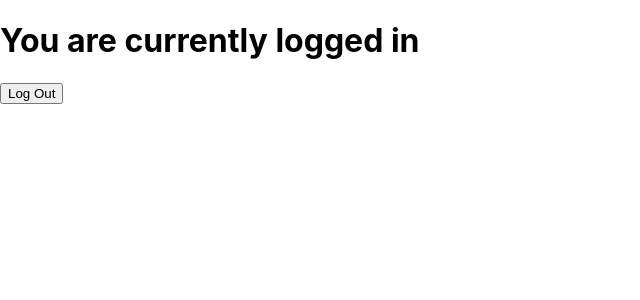
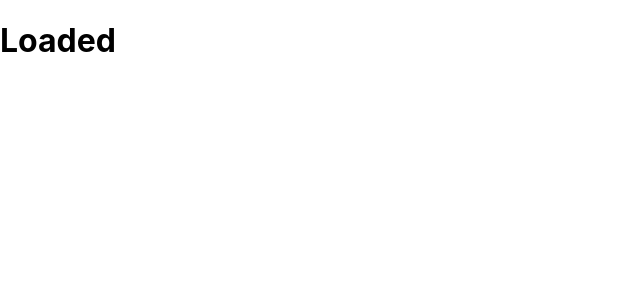
Before and after one commit to schwarro/scrimba, a React (Create React App) app in the folder practice/: page / in a window 1280 px wide. Shown: the top 300 px of the page, without its empty margins (0-640 px from the left). Built offline with nearby package versions, Linux system fonts and the light colour scheme.

Commit message:
worked with conditional rendering

```diff
--- a/practice/src/App.js
+++ b/practice/src/App.js
@@ -1,41 +1,29 @@
-import React, { Component } from "react"
+import React, {Component} from "react"
+import Conditional from "./component/Conditional"
 
 class App extends Component {
     constructor() {
         super()
         this.state = {
-      isLoggedIn: true
+            isLoading: true
         }
-    this.handleClick = this.handleClick.bind(this)
     }
 
-  handleClick() {
-    this.setState(prevState => {
-      return {
-        isLoggedIn: !prevState.isLoggedIn
-      }
+    componentDidMount() {
+        setTimeout(() => {
+            this.setState({
+                isLoading: false
             })
+        }, 1500)
     }
 
     render() {
-
-    let wordDisplay
-    let buttonDisplay
-
-    this.state.isLoggedIn ? wordDisplay = "in" : wordDisplay = "out"
-
-    this.state.isLoggedIn ? buttonDisplay = "Log Out" : buttonDisplay = "Log In"
-
         return (
             <div>
-            <h1>You are currently logged {wordDisplay}</h1>
-            <button onClick={this.handleClick}>
-              {buttonDisplay}
-            </button>
+                <Conditional isLoading={this.state.isLoading}/>
             </div>
         )
     }
-
 }
 
 export default App
--- /dev/null
+++ b/practice/src/component/Conditional.js
@@ -0,0 +1,22 @@
+import React from "react"
+
+function Conditional(props) {
+  // if(props.isLoading === true){
+  //   return (
+  //     <h1>Loading...</h1>
+  //   )
+  // } else {
+  //   return (
+  //     <h1>Loaded</h1>
+  //   )
+  // }
+  return (
+    <div>
+      {props.isLoading ? <h1>Loading...</h1> : <h1>Loaded</h1>}
+    </div>
+
+
+  )
+}
+
+export default Conditional
```
Also changed, not shown: practice/src/Conditional.js (deleted, +0 -34 lines), practice/src/component/Footer.js (renamed from practice/src/Footer.js), practice/src/component/Header.js (renamed from practice/src/Header.js), practice/src/component/TodoItem.js (renamed from practice/src/TodoItem.js). Lines whose indentation alone changed are shown as unchanged.
